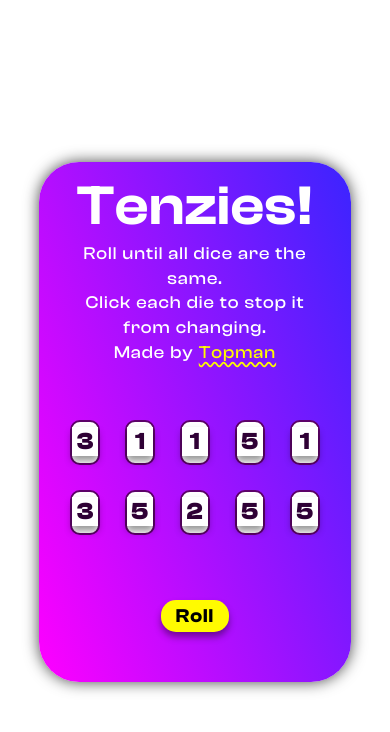
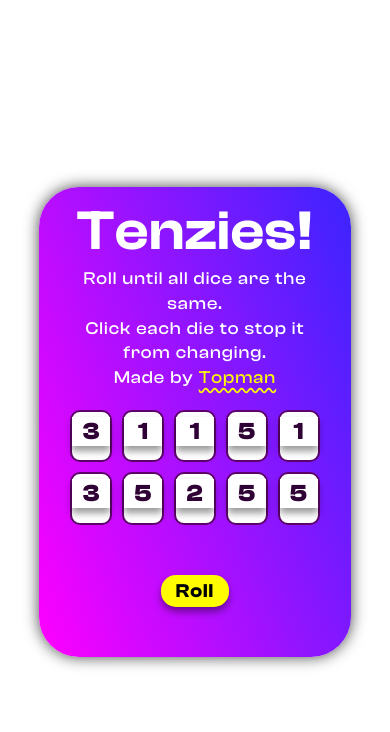
Before and after one commit to Topman-14/Tenzies-game, a React (Vite) app: page / in a window 390 px wide. Shown: the top 732 px of the page. Built offline with nearby package versions, Linux system fonts and the light colour scheme.

Commit message:
make app responsive

```diff
--- a/src/App.jsx
+++ b/src/App.jsx
@@ -67,7 +67,7 @@ export default function(){
 
     return(
         <main>
-            {tenzies && <Confetti />}
+            {tenzies && <Confetti/>}
             <div id="desc">
             <h1>Tenzies!</h1>
             <p>Roll until all dice are the same. <br />Click each die to stop it from changing.
--- a/src/styles.css
+++ b/src/styles.css
@@ -10,7 +10,7 @@ body{
 }
 #root{
     width: 100%;
-    height: 100%;
+    min-height: 100%;
     display: flex;
     justify-content: center;
     align-items: center;
@@ -18,7 +18,7 @@ body{
 main{
     background: linear-gradient(70deg, rgb(255, 0, 255), rgb(0, 47, 255) 130%);
     width: 80%;
-    height: 80%;
+    min-height: 80%;
     max-width: 520px;
     max-height: 520px;
     border-radius: 40px;
@@ -75,7 +75,7 @@ a{
     box-shadow: 0 5px 7px rgba(0, 0, 0, 0.404);
 }
 #roll-dice{
-    margin: 30px 0 50px 0;
+    margin: 50px 0;
     font-family: 'ClashDisplay', sans-serif;
     padding: 4px 15px;
     font-weight: 650;
@@ -87,3 +87,13 @@ a{
     box-shadow: 0 5px 7px rgba(0, 0, 0, 0.404);
     cursor: pointer;
 }
+@media (max-width: 630px) {
+    #die-grid{
+        gap: 0.6rem;
+    }
+}
+@media (max-height: 360px) {
+    #root{
+        min-height: calc(100vh + 300px);
+    }
+}
```
